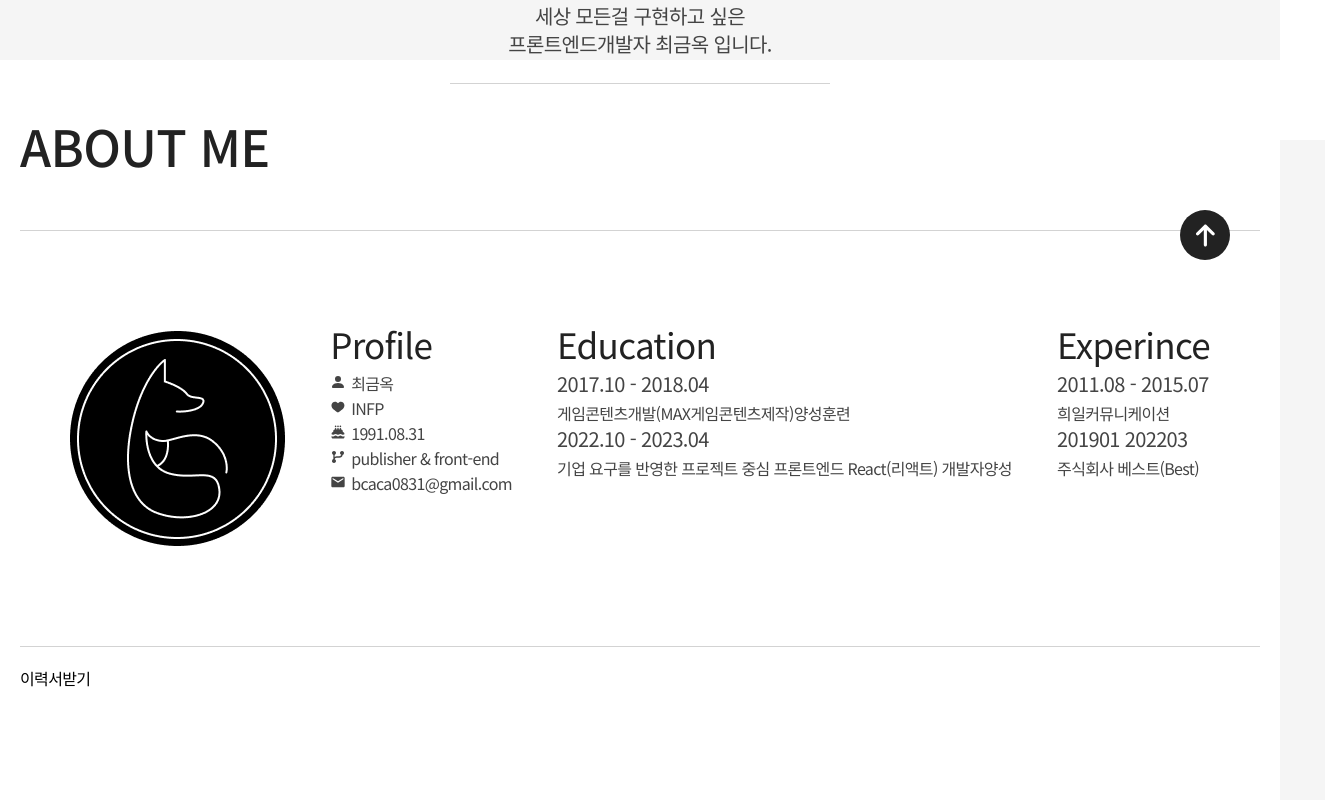
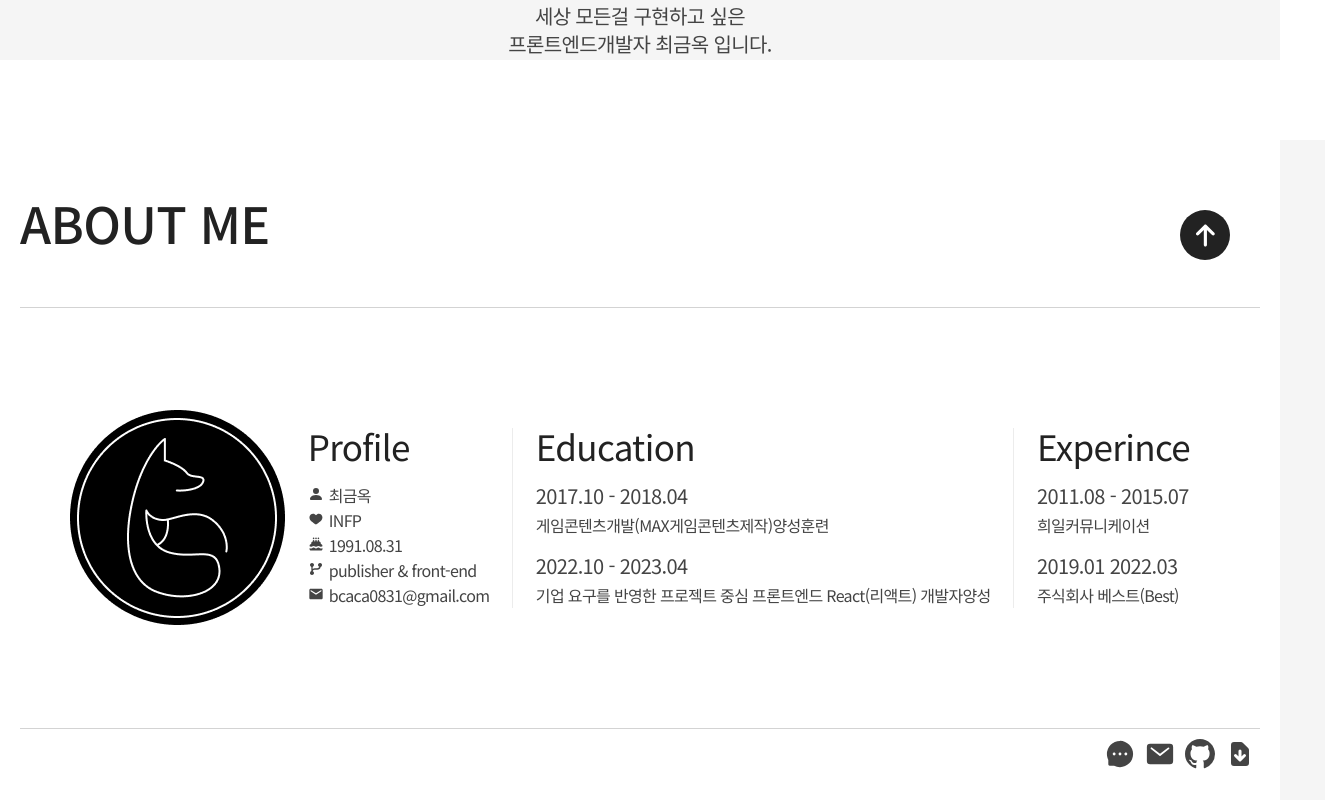
Before and after one commit to goldjade/introduction, a React (Create React App) app: page / in a window 1280 px wide. Shown: the part 740-1540 px from the top of the page, 1325 px wide, since content can reach past the window. Built offline with nearby package versions, Linux system fonts and the light colour scheme; a web font is replaced by a local one.

Commit message:
profile 페이지 작업완료

```diff
--- a/src/pages/Portfolio.js
+++ b/src/pages/Portfolio.js
@@ -21,7 +21,7 @@ const Portfolio = ({ path }) => {
             <h3 data-aos="fade-up">Team Project</h3>
             <div className="portfolio-team burgerwang">
               <div className="portfolio-left">
-                <video autoplay controls loop muted autoPlay>
+                <video controls loop muted autoPlay>
                   <source src={`${path}/images/burgerwang.mp4`} />
                 </video>
               </div>
@@ -96,7 +96,7 @@ const Portfolio = ({ path }) => {
 
             <div className="portfolio-team dietdiary">
               <div className="portfolio-left">
-                <video autoplay controls loop muted autoPlay>
+                <video controls loop muted autoPlay>
                   <source src={`${path}/images/diet.mp4`} />
                 </video>
               </div>
--- a/src/pages/Profile.js
+++ b/src/pages/Profile.js
@@ -1,10 +1,20 @@
-import React from "react";
-import { BsPersonFill } from "react-icons/bs";
+import React, { useRef } from "react";
+import { BsGithub, BsPersonFill } from "react-icons/bs";
 import { TiHeartFullOutline } from "react-icons/ti";
-import { HiCake } from "react-icons/hi";
+import { HiCake ,HiDocumentDownload } from "react-icons/hi";
 import { RiGitBranchFill } from "react-icons/ri";
 import { MdEmail } from "react-icons/md";
+import { AiFillMessage } from "react-icons/ai";
+import { IoMail } from "react-icons/io5";
 const Profile = ({ path }) => {
+  const tooltipRef = useRef(null);
+
+  const handleMouseMove = (event) => {
+    const tooltip = tooltipRef.current;
+    tooltip.style.top = 30 +"px"; // 마우스 Y 좌표에 10px 추가
+    tooltip.style.right = -35 +"px"; // 마우스 X 좌표에서 20px 뺌
+  }
+
   return (
     <section className="profile scroll">
       <div className="inner">
@@ -18,11 +28,15 @@ const Profile = ({ path }) => {
           data-aos-duration="1000"
           data-aos-delay="600"
         >
-          <span className="img" />
+          <span className="img"       data-aos="fade-up"
+          data-aos-duration="1000"
+          data-aos-delay="700"/>
 
-          <div className="a-profile about-card">
+          <div className="about-card"       data-aos="fade-up"
+          data-aos-duration="1000"
+          data-aos-delay="750">
             <span className="about-title">Profile</span>
-            <span className="about-name">
+            <span>
               <BsPersonFill className="a-icon" />
               최금옥
             </span>
@@ -43,35 +57,53 @@ const Profile = ({ path }) => {
               bcaca0831@gmail.com
             </span>
           </div>
-          <div className="a-education about-card">
+          <span className="bar"/>
+          <div className="about-card"       data-aos="fade-up"
+          data-aos-duration="1000"
+          data-aos-delay="800">
             <span className="about-title">Education</span>
             <span className="about-period">2017.10 - 2018.04 </span>
-            게임콘텐츠개발(MAX게임콘텐츠제작)양성훈련
+            <span className="a-mb">게임콘텐츠개발(MAX게임콘텐츠제작)양성훈련</span>
             <span className="about-period">2022.10 - 2023.04</span>
             <span>
               기업 요구를 반영한 프로젝트 중심 프론트엔드 React(리액트)
               개발자양성
             </span>
           </div>
-          <div className="a-experince about-card">
+          <span className="bar"/>
+          <div className="about-card"
+          data-aos="fade-up"
+          data-aos-duration="1000"
+          data-aos-delay="850">
             <span className="about-title">Experince</span>
             <span className="about-period"> 2011.08 - 2015.07</span>
-            <span>희일커뮤니케이션</span>
-            <span className="about-period"> 201901 202203</span>
+            <span className="a-mb">희일커뮤니케이션</span>
+            <span className="about-period"> 2019.01 2022.03</span>
             <span>주식회사 베스트(Best)</span>
           </div>
         </div>
-        <div className="contact">
-          <a
-            href="#"
-            download
-            data-aos="fade-up"
-            data-aos-duration="1000"
-            data-aos-delay="700"
-          >
-            이력서받기
+        <div className="contact"
+        data-aos="fade-up"
+        data-aos-duration="1000"
+        data-aos-delay="900">
+          <a href="https://open.kakao.com/o/sEVLYIef" target="_blank">
+          <AiFillMessage className="c-icon"/>
+          </a>
+          <a href="mailto:bcaca0831@gamil.com" target="_blank">
+
+          <IoMail  className="c-icon"/>
+          </a>
+          <a href="https://github.com/goldjade" target="_blank">
+          <BsGithub  className="c-icon" />
+          </a>
+          <a href={`${path}/최금옥_이력서.pdf`}
+          download
+          onMouseMove={handleMouseMove}>
+            <HiDocumentDownload className="c-icon"/>
+            <span ref={tooltipRef} className="download-tooltip"> 이력서 다운로드</span>
           </a>
         </div>
+
       </div>
     </section>
   );
--- a/src/scss/_profile.scss
+++ b/src/scss/_profile.scss
@@ -1,15 +1,18 @@
 /** @format */
 
 .profile {
-  background: #fff;
+  position: relative;
+    height: 100vh;
+    background: #fff;
+    display: flex;
+    align-items: center;
   .inner {
-    height: 100vh;
-
+    width: 100%;
     .contents {
       width: 100%;
       display: flex;
       justify-content: space-between;
-      align-items: start;
+      align-items: center;
       border-top: #d3d3d3 1px solid;
       border-bottom: #d3d3d3 1px solid;
       padding: 100px 50px;
@@ -18,43 +21,76 @@
         height: 215px;
         background: url("../../public/images/profile.png") no-repeat center;
       }
-      .a-profile {
+      .about-card {
+        display: flex;
+        flex-direction: column;
+        justify-content: space-between;
+        line-height: 25px;
+        padding: 20px;
+        .about-title {
+          color: #222;
+          font-size: 35px;
+          line-height: 35px;
+          margin-bottom: 20px;
+        }
+
+      .about-period {
+        color: #444;
+        font-size: 20px;
+
+        margin-bottom: 5px;
       }
-      .a-education {
       }
-      .a-experince {
-      }
-      .a-icon {
-        font-size: 16px;
-        line-height: 20px;
-        margin-right: 5px;
-      }
+
     }
     .contact {
-      a {
-        position: relative;
+      display: block;
+      text-align: right;
+      .c-icon{
+        color: #444;
         display: inline-block;
-        text-align: right;
-        margin-top: 20px;
-        font-size: 16px;
+        font-size: 30px;
+        margin: 10px 5px;
       }
+
+
     }
   }
 }
-.about-card {
-  display: flex;
-  flex-direction: column;
-  line-height: 25px;
+
+
+.a-icon {
+  font-size: 16px;
+  line-height: 20px;
+  margin-right: 5px;
+
+
 }
-.about-title {
-  color: #222;
-  font-size: 35px;
+.a-mb{
   margin-bottom: 15px;
 }
-.about-period {
-  color: #444;
-  font-size: 20px;
-  margin-bottom: 5px;
+.bar{
+  position: relative;
+  display: block;
+  width: 1px;
+  height: 180px;
+  background: #ececec;
+}
+.download-tooltip {
+  position: absolute;
+  background-color: #444;
+  color: #fff;
+  padding: 4px 8px;
+  font-size: 14px;
+  border-radius: 4px;
+  opacity: 0;
+  transition: opacity 0.3s ease-in-out;
+  pointer-events: none; /* 마우스 이벤트를 허용하지 않음 */
+  z-index: 999; /* 다른 요소 위에 표시되도록 설정 */
+}
+
+a:hover .download-tooltip {
+  opacity: 0.5;
 }
 // 데스크탑
 @media screen and (max-width: $desktop) {
```
Also changed, not shown: 2 other files (tests, documents, lock files or other folders).
